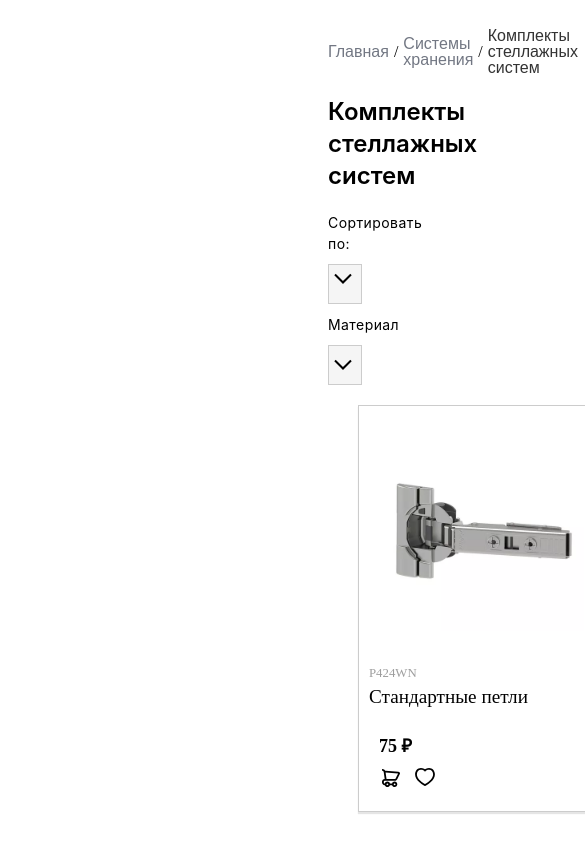
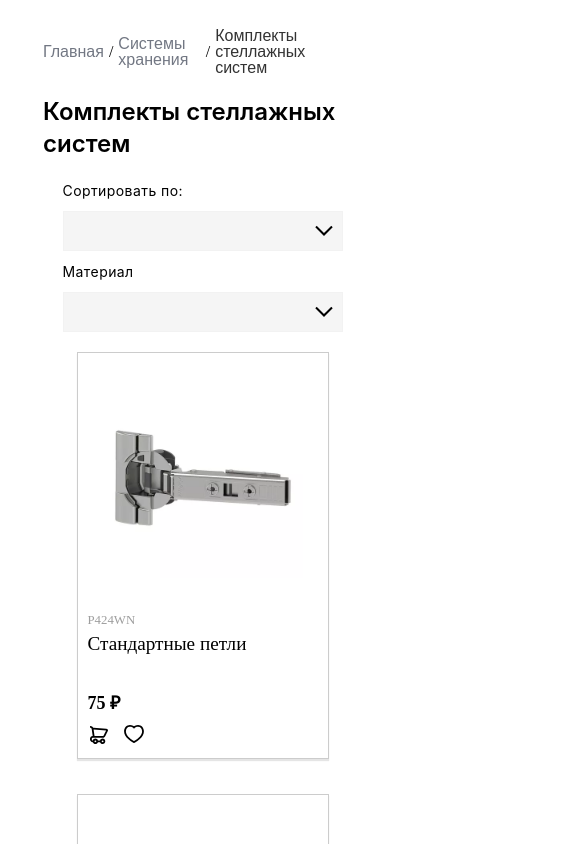
Before and after one commit to Cash3mod3l/testTages, a Nuxt app: page / in a window 390 px wide. Shown: the top 844 px of the page, 585 px wide, since content can reach past the window. Built offline with nearby package versions, Linux system fonts and the light colour scheme.

Commit message:
refactore style

```diff
--- a/src/components/Container.vue
+++ b/src/components/Container.vue
@@ -70,8 +70,8 @@ onBeforeMount (() => {
 
 <style scoped>
 .page {
-  display: block;
-  margin-left: 300px;
+  width: 50%;
+  margin: 0 auto;
   padding: 20px;
 }
 
@@ -108,6 +108,11 @@ onBeforeMount (() => {
 }
 
 @media (max-width: 600px) {
+  .page {
+    width: auto;
+    margin-left: 15px;
+  }
+
   .page__filters-group {
     gap: 10px;
     flex-direction: column;
@@ -120,7 +125,8 @@ onBeforeMount (() => {
   }
 
   .page__products {
-    margin-left: 30px;
+    display: flex;
+    justify-content: center;
   }
 }
 </style>
--- a/src/components/Product/Card/CardProduct.vue
+++ b/src/components/Product/Card/CardProduct.vue
@@ -1,6 +1,7 @@
 <script setup lang="ts">
 import type {Product} from '~/src/types/Product';
 import DetailCardProduct from '~/src/components/Product/Card/DetailCardProduct.vue';
+import FooterCardProduct from "~/src/components/Product/Card/FooterCardProduct.vue";
 
 const props = defineProps<{ products: Product[] }>();
 </script>
@@ -25,6 +26,8 @@ const props = defineProps<{ products: Product[] }>();
       </div>
 
       <DetailCardProduct :product="product"></DetailCardProduct>
+
+      <FooterCardProduct :product="product"></FooterCardProduct>
     </div>
   </div>
 </template>
@@ -42,7 +45,7 @@ const props = defineProps<{ products: Product[] }>();
   border: 1px solid #cccccc;
   overflow: hidden;
   box-shadow: 0 2px 1px rgba(0, 0, 0, 0.1);
-  background-color: #fff;
+  background-color: #ffffff;
 }
 
 .product-grid__image-container {
--- a/src/components/Product/Card/DetailCardProduct.vue
+++ b/src/components/Product/Card/DetailCardProduct.vue
@@ -11,7 +11,6 @@ const props = defineProps<{ product: Product }>();
       <span class="product-container-detail__code">{{ props.product.code || 'Код отсутствует' }}</span>
       <h3 class="product-container-detail__name">{{ props.product.name }}</h3>
     </div>
-    <FooterCardProduct :product="props.product"></FooterCardProduct>
   </div>
 </template>
 
--- a/src/components/elements/Select/Select.vue
+++ b/src/components/elements/Select/Select.vue
@@ -79,8 +79,8 @@ function handleChange(event: Event): void {
   appearance: none;
   width: 100%;
   height: 40px;
-  padding: 10px;
-  border: 1px solid #cccccc;
+  padding: 8px 10px;
+  border: 1px solid rgba(242, 242, 242, 1);
   background-color: #f5f5f5;
   font-family: "SF Pro Display", sans-serif;
   font-size: 14px;
```
